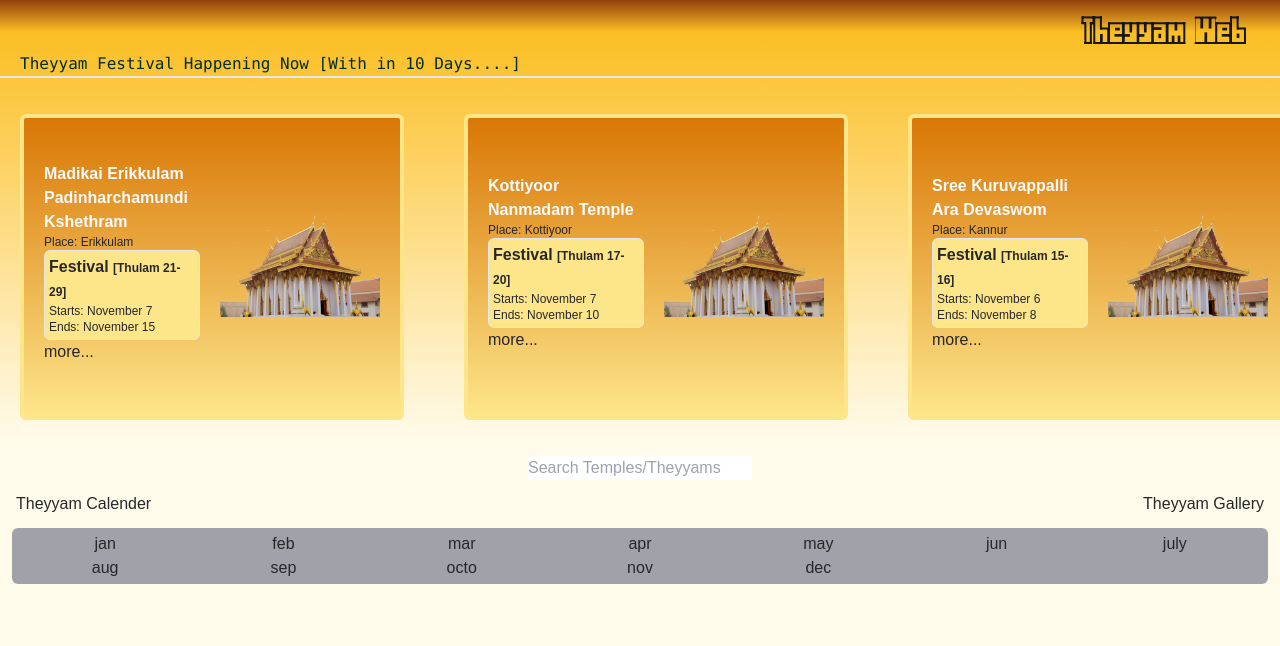
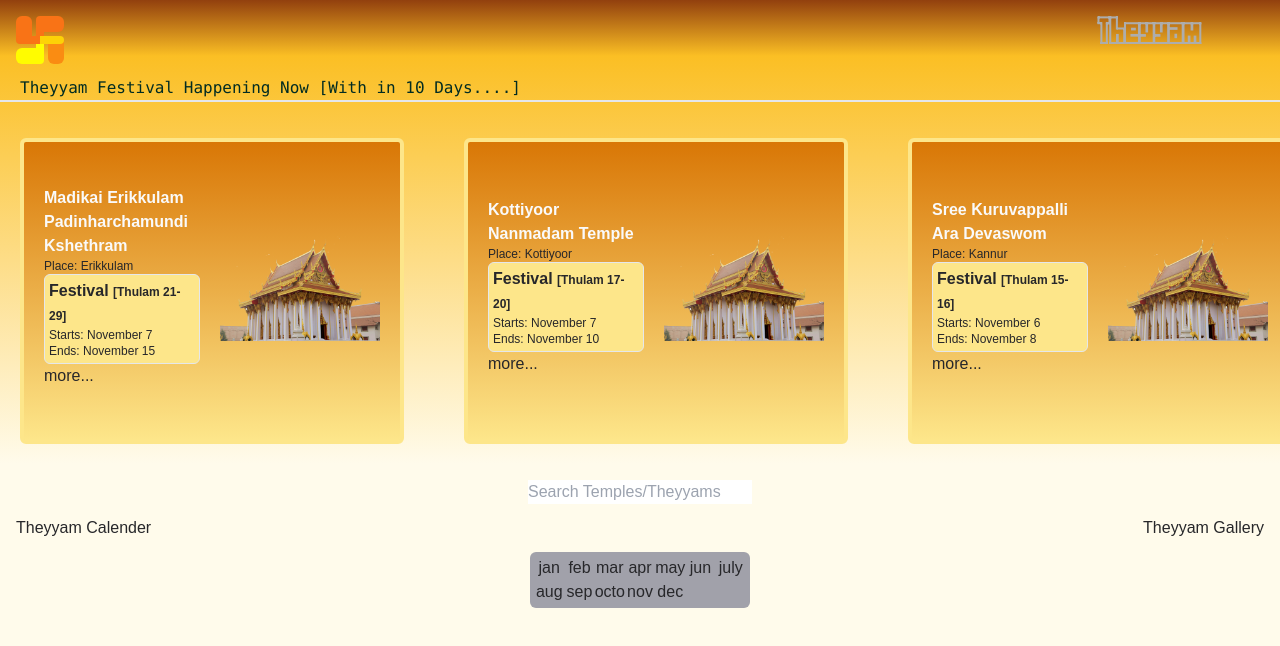
Before and after one commit to sarangk07/theyyam-web, a Next.js app: page / in a window 1280 px wide. Both pictures are taken after a click on the element "Theyyam Calender". Shown: the top 646 px of the page. Built offline with nearby package versions, Linux system fonts and the light colour scheme.

Commit message:
added-Swastika-animation

```diff
--- /dev/null
+++ b/app/componets/customLoader.jsx
@@ -0,0 +1,58 @@
+'use client'
+
+import React, { useEffect, useRef } from 'react'
+import gsap from 'gsap'
+
+function Swastika() {
+    const mainRef = useRef(null)
+
+    const subRefs = useRef([])
+    useEffect(()=>{
+
+
+        const tl = gsap.timeline({ repeat: -1, yoyo: true });
+
+        tl.to(subRefs.current, {
+            backgroundColor:'yellow',
+            duration: 1,
+            stagger: 0.3,
+            ease: "power1.inOut"
+        });
+
+        tl.to(mainRef.current,{
+            rotate:'360deg',
+            duration:1,
+            ease: "power1.inOut"
+        })
+
+        // // Reset to original state
+        tl.to(subRefs.current, {
+            backgroundColor:'#f97316',
+            duration: 1,
+            stagger: 0.3,
+            ease: "power1.inOut"
+        });
+
+        tl.to(mainRef.current, {
+            backgroundColor: 'transparent',
+            duration: 1,
+            ease: "power1.inOut"
+        }, "<");
+    },[])
+
+  return (
+    <div ref={mainRef} className='w-[3rem] h-[3rem] bg-transparent flex relative items-center justify-center'>
+      <div ref={(el) => (subRefs.current[1] = el)} className='h-1/2 w-4 bg-orange-500 absolute top-0 left-0 rounded-t-md'></div>
+      <div ref={(el) => (subRefs.current[8] = el)} className='h-1/2 w-2 bg-orange-500 absolute bottom-0 rounded-b-md'></div>
+      <div ref={(el) => (subRefs.current[4] = el)} className='h-1/2 w-2 bg-orange-500 absolute top-0 rounded-t-md'></div>
+      <div ref={(el) => (subRefs.current[5] = el)} className='h-1/2 w-4 bg-orange-500 absolute bottom-0 right-0 rounded-b-md'></div>
+
+      <div ref={(el) => (subRefs.current[3] = el)} className='w-1/2 h-4 bg-orange-500 absolute top-0 right-0 rounded-e-md'></div>
+      <div ref={(el) => (subRefs.current[6] = el)} className='w-1/2 h-2 bg-orange-500 absolute  right-0 rounded-e-md'></div>
+      <div ref={(el) => (subRefs.current[2] = el)} className='w-1/2 h-2 bg-orange-500 absolute left-0 rounded-s-md'></div>
+      <div ref={(el) => (subRefs.current[7] = el)} className='w-1/2 h-4 bg-orange-500 absolute bottom-0 left-0 rounded-s-md'></div>
+    </div>
+  )
+}
+
+export default Swastika
--- a/app/mainPage/page.jsx
+++ b/app/mainPage/page.jsx
@@ -6,6 +6,7 @@ import { RiseLoader } from 'react-spinners';
 import { LocalTempleData } from '../api/localData/Ltemples';
 import { LocalTheyyamData } from '../api/localData/Ltheyyams';
 import gsap from 'gsap';
+import Swastika from '../componets/customLoader';
 
 // "react": "19.0.0-rc-02c0e824-20241028",
 // "react-dom": "19.0.0-rc-02c0e824-20241028",
@@ -31,8 +32,8 @@ const [titleRef2, setTitleRef2] = useState(null);
 
     if (typeof window !== 'undefined' && titleRef) {
       gsap.to(titleRef, {
-        color: 'black',
-        duration: 4,
+        color: 'white',
+        duration: 6,
         repeat: -1,
         yoyo: true,
         ease: "power1.inOut"
@@ -40,8 +41,8 @@ const [titleRef2, setTitleRef2] = useState(null);
 
 
       gsap.to(titleRef2,{
-        x:-170,
-        duration:4,
+        x:'150px',
+        duration:6,
         yoyo:true,
         repeat:-1,
         ease: "power1.inOut"
@@ -174,9 +175,13 @@ const [titleRef2, setTitleRef2] = useState(null);
     <div className='bg-amber-50 w-full cursor-default overflow-x-hidden h-screen'>
       <div className='h-fit'>
         <div className='h-1/4'>
+
         {/* <img className='absolute -top-14 w-36 -left-2' src="/imgs/logo-theyyam.png" alt="" /> */}
-        <div ref={(el) => setTitleRef(el)} className='text-right text-2xl md:text-3xl font-street relative font-extrabold bg-gradient-to-b from-amber-800 to-amber-400 p-4'>
-          <span ref={(el) => setTitleRef1(el)} className='absolute right-24'>Theyyam </span> <span ref={(el) => setTitleRef2(el)} className='absolute right-8'>Web</span>
+        <div ref={(el) => setTitleRef(el)} className='text-right text-black text-2xl md:text-3xl font-street relative font-extrabold bg-gradient-to-b from-amber-800 to-amber-400 p-4 pb-10'>
+      <div className='absolute'>
+        <Swastika/>
+      </div>
+      <span ref={(el) => setTitleRef1(el)} className='absolute  right-[90px] md:right-[80px]'>Theyyam </span> <span ref={(el) => setTitleRef2(el)} className='absolute right-[45px] md:right-[28px]'>Web</span>
         </div>
 
 
@@ -231,9 +236,9 @@ const [titleRef2, setTitleRef2] = useState(null);
 
         <div>
             {choice == 'cal' ?
-            <>
+            <div className='flex justify-center items-center'>
               <Calendar/>
-            </>
+            </div>
 
             :
 
```
